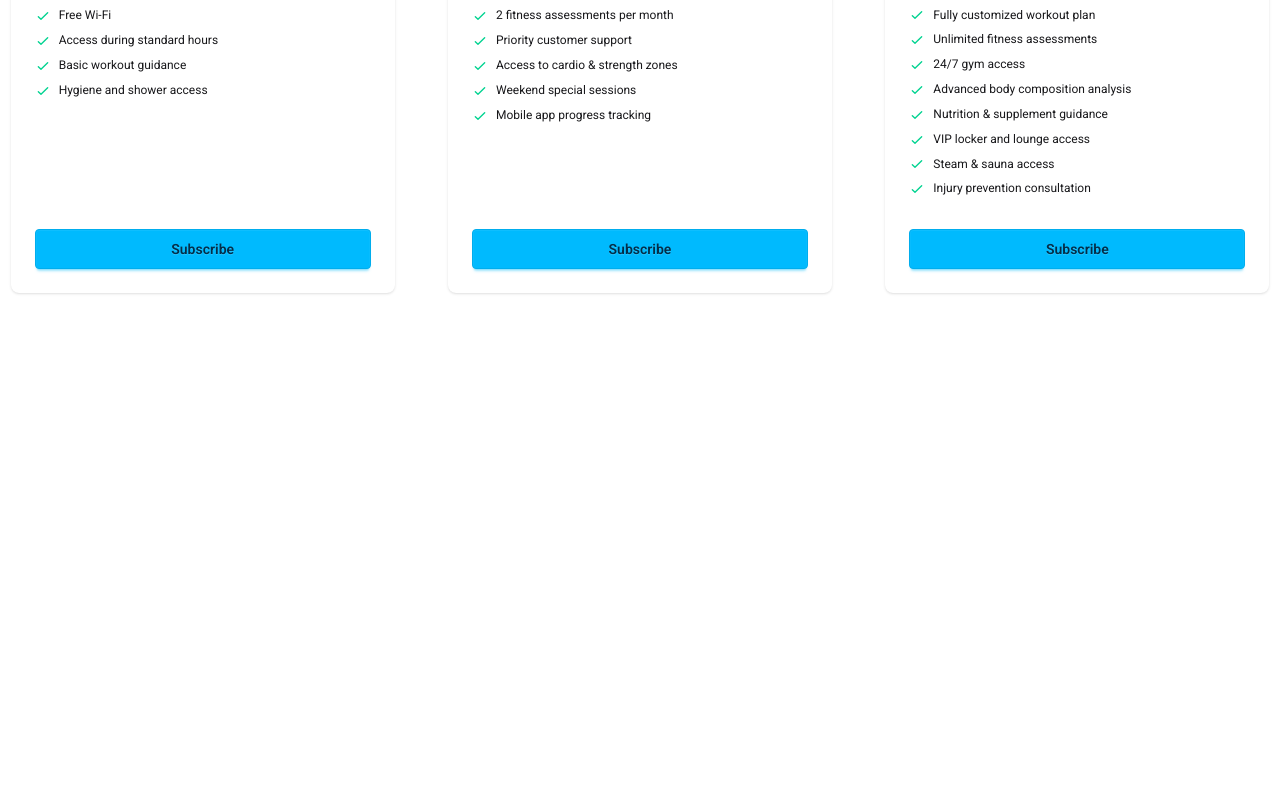
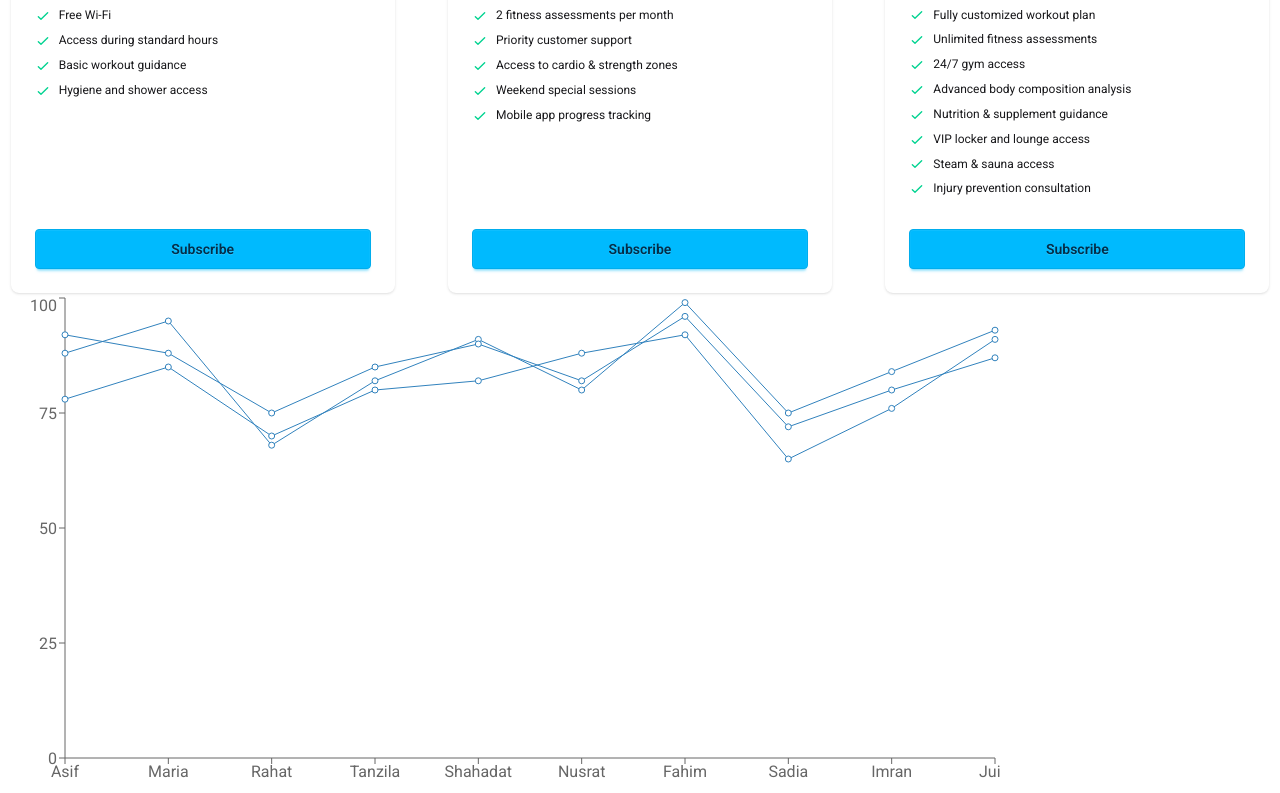
Before and after one commit to shahadat-hossain99/React-Ecosystem, a React (Vite) app: page / in a window 1280 px wide. Shown: the part 391-1184 px from the top of the page. Before the commit the page ends 800 px from the top, so only its background shows below. Built offline with nearby package versions, Linux system fonts and the light colour scheme.

Commit message:
ResulrChar tyied withe the help of Rechart.org and chart don in react app

```diff
--- a/package.json
+++ b/package.json
@@ -14,6 +14,7 @@
     "lucide-react": "^1.7.0",
     "react": "^19.2.4",
     "react-dom": "^19.2.4",
+    "recharts": "^3.8.1",
     "tailwindcss": "^4.2.2"
   },
   "devDependencies": {
--- a/src/App.jsx
+++ b/src/App.jsx
@@ -3,6 +3,7 @@ import "./App.css";
 import DaisyNav from "./Components/DaisyNav/DaisyNav";
 import NavBar from "./Components/NavBar/NavBar";
 import PricingOptions from "./Components/PricingOptions/PricingOptions";
+import ResultsChart from "./Components/ResultsChart/ResultsChart";
 
 const pricingPromise = fetch("/pricingData.json").then((res) => res.json());
 
@@ -22,6 +23,8 @@ function App() {
         >
           <PricingOptions pricingPromise={pricingPromise}></PricingOptions>
         </Suspense>
+
+        <ResultsChart></ResultsChart>
       </main>
 
       <footer></footer>
--- a/src/Components/PricingOptions/PricingOptions.jsx
+++ b/src/Components/PricingOptions/PricingOptions.jsx
@@ -15,7 +15,7 @@ const PricingOptions = ({ pricingPromise }) => {
 
   return (
     <div>
-      <h1 className="text-5xl text-center my-16">Get Our MemberShip</h1>
+      <h1 className="text-5xl text-center my-16">Our MemberShips</h1>
 
       <div className="grid md:grid-cols-2  lg:grid-cols-3 gap-8">
         {/* Card From scratch by me */}
--- /dev/null
+++ b/src/Components/ResultsChart/ResultsChart.jsx
@@ -0,0 +1,40 @@
+import React from "react";
+import { Line, LineChart, XAxis, YAxis } from "recharts";
+
+const resultData = [
+  { id: 1, name: "Asif", physics: 85, chemistry: 78, biology: 92, math: 88 },
+  { id: 2, name: "Maria", physics: 92, chemistry: 85, biology: 88, math: 95 },
+  { id: 3, name: "Rahat", physics: 64, chemistry: 70, biology: 75, math: 68 },
+  { id: 4, name: "Tanzila", physics: 78, chemistry: 80, biology: 85, math: 82 },
+  {
+    id: 5,
+    name: "Shahadat",
+    physics: 88,
+    chemistry: 82,
+    biology: 90,
+    math: 91,
+  },
+  { id: 6, name: "Nusrat", physics: 75, chemistry: 88, biology: 82, math: 80 },
+  { id: 7, name: "Fahim", physics: 95, chemistry: 92, biology: 96, math: 99 },
+  { id: 8, name: "Sadia", physics: 70, chemistry: 65, biology: 72, math: 75 },
+  { id: 9, name: "Imran", physics: 82, chemistry: 76, biology: 80, math: 84 },
+  { id: 10, name: "Jui", physics: 89, chemistry: 91, biology: 87, math: 93 },
+];
+
+const ResultsChart = () => {
+  return (
+    <div>
+      <LineChart width={1000} height={500} data={resultData}>
+        <XAxis dataKey={"name"}></XAxis>
+        <YAxis></YAxis>
+        <Line dataKey={"math"}></Line>
+        <Line dataKey={"chemistry"}></Line>
+        <Line dataKey={"Physics"}></Line>
+        <Line dataKey={"biology"}></Line>
+        {/* <Line dataKey={"biology"}></Line> */}
+      </LineChart>
+    </div>
+  );
+};
+
+export default ResultsChart;
```
Also changed, not shown: 2 other files (tests, documents, lock files or other folders).
